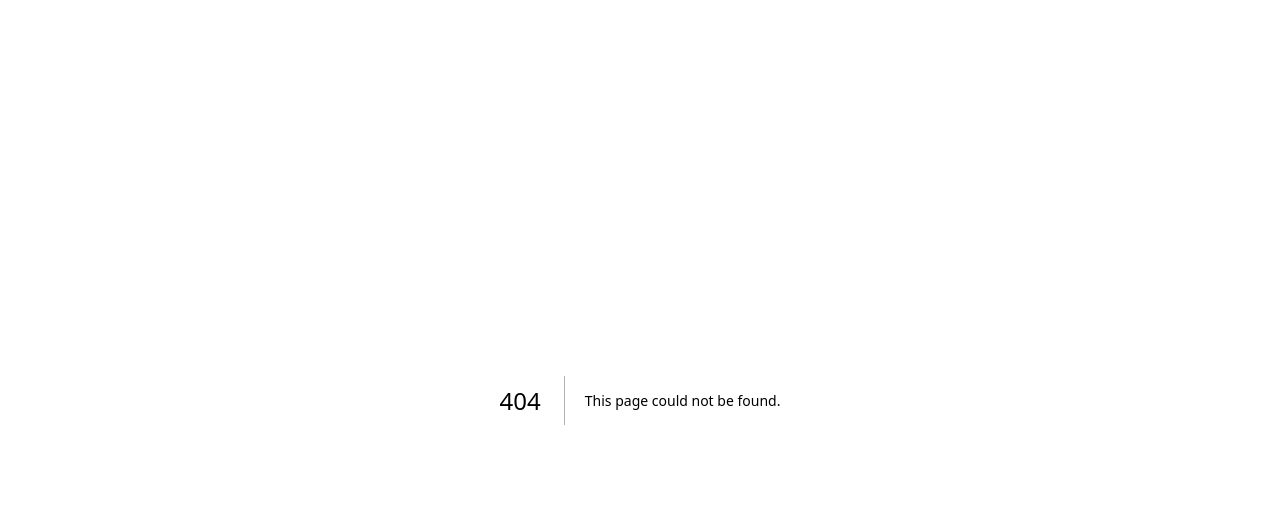
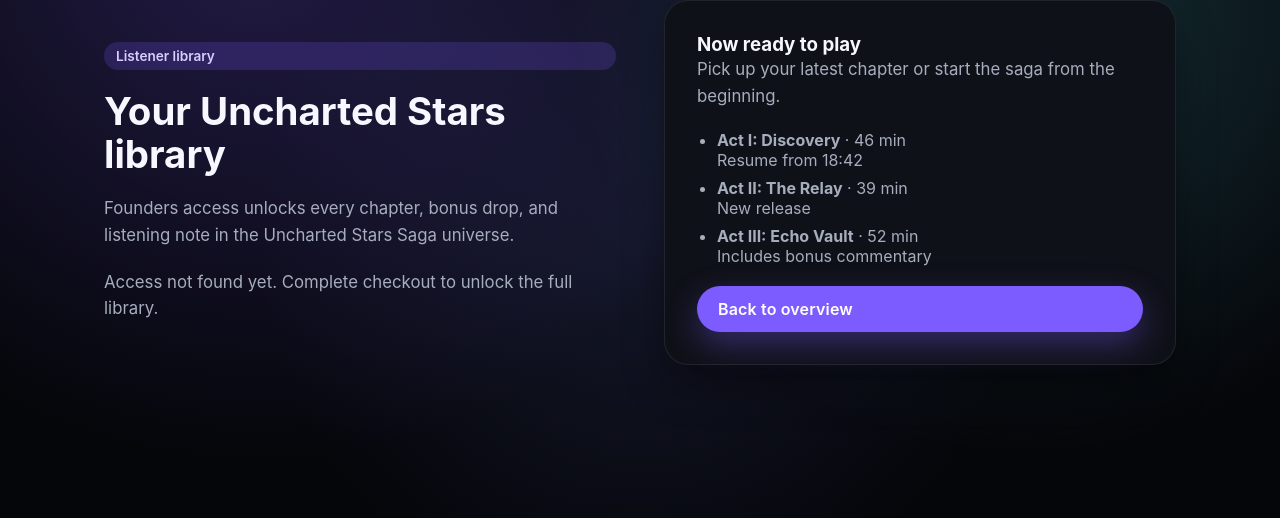
Before and after one commit to Johnsonbros/Uncharted_Stars_Saga, a Next.js app in the folder naos/apps/web/: page /library in a window 1280 px wide. Before the commit this address had no page. Shown: the top 518 px of the page. Built offline with nearby package versions, Linux system fonts and the light colour scheme.

Commit message:
feat(web): add library page and payment e2e

```diff
--- /dev/null
+++ b/naos/apps/web/app/library/LibraryStatus.tsx
@@ -0,0 +1,72 @@
+"use client";
+
+import { useEffect, useMemo, useState } from "react";
+
+type EntitlementStatus = "idle" | "loading" | "unlocked" | "locked" | "error";
+
+type LibraryStatusProps = {
+  email: string;
+};
+
+type EntitlementsResponse = {
+  entitlements?: Array<{ productId?: string }>;
+};
+
+export default function LibraryStatus({ email }: LibraryStatusProps) {
+  const [status, setStatus] = useState<EntitlementStatus>("idle");
+
+  const encodedEmail = useMemo(() => encodeURIComponent(email), [email]);
+
+  useEffect(() => {
+    if (!email) {
+      setStatus("locked");
+      return;
+    }
+
+    let isMounted = true;
+    setStatus("loading");
+
+    fetch(`/api/entitlements?email=${encodedEmail}`)
+      .then(async response => {
+        if (!response.ok) {
+          throw new Error("Entitlements request failed.");
+        }
+        const data = (await response.json()) as EntitlementsResponse;
+        return data.entitlements ?? [];
+      })
+      .then(entitlements => {
+        if (!isMounted) return;
+        setStatus(entitlements.length > 0 ? "unlocked" : "locked");
+      })
+      .catch(() => {
+        if (!isMounted) return;
+        setStatus("error");
+      });
+
+    return () => {
+      isMounted = false;
+    };
+  }, [email, encodedEmail]);
+
+  if (status === "loading") {
+    return <p className="muted">Checking your Founders access...</p>;
+  }
+
+  if (status === "error") {
+    return (
+      <p className="muted">
+        We could not verify your access yet. Please refresh or contact support.
+      </p>
+    );
+  }
+
+  if (status === "unlocked") {
+    return <p className="tag">Library unlocked</p>;
+  }
+
+  return (
+    <p className="muted">
+      Access not found yet. Complete checkout to unlock the full library.
+    </p>
+  );
+}
--- /dev/null
+++ b/naos/apps/web/app/library/page.tsx
@@ -0,0 +1,73 @@
+import LibraryStatus from "./LibraryStatus";
+
+const chapters = [
+  {
+    title: "Act I: Discovery",
+    runtime: "46 min",
+    highlight: "Resume from 18:42"
+  },
+  {
+    title: "Act II: The Relay",
+    runtime: "39 min",
+    highlight: "New release"
+  },
+  {
+    title: "Act III: Echo Vault",
+    runtime: "52 min",
+    highlight: "Includes bonus commentary"
+  }
+];
+
+type LibraryPageProps = {
+  searchParams?:
+    | {
+        email?: string;
+      }
+    | Promise<{
+        email?: string;
+      }>;
+};
+
+export default async function LibraryPage({ searchParams }: LibraryPageProps) {
+  const resolvedSearchParams = await searchParams;
+  const email = resolvedSearchParams?.email ?? "";
+
+  return (
+    <main>
+      <section className="hero">
+        <div className="hero-content">
+          <span className="tag">Listener library</span>
+          <h1>Your Uncharted Stars library</h1>
+          <p>
+            Founders access unlocks every chapter, bonus drop, and listening
+            note in the Uncharted Stars Saga universe.
+          </p>
+          <div className="hero-actions">
+            <LibraryStatus email={email} />
+          </div>
+        </div>
+        <div className="hero-card">
+          <div>
+            <h3>Now ready to play</h3>
+            <p className="muted">
+              Pick up your latest chapter or start the saga from the beginning.
+            </p>
+          </div>
+          <ul className="hero-list">
+            {chapters.map(chapter => (
+              <li key={chapter.title}>
+                <strong>{chapter.title}</strong> · {chapter.runtime}
+                <span className="muted" style={{ display: "block" }}>
+                  {chapter.highlight}
+                </span>
+              </li>
+            ))}
+          </ul>
+          <a className="button" href="/">
+            Back to overview
+          </a>
+        </div>
+      </section>
+    </main>
+  );
+}
```
Also changed, not shown: 2 other files (tests, documents, lock files or other folders).
